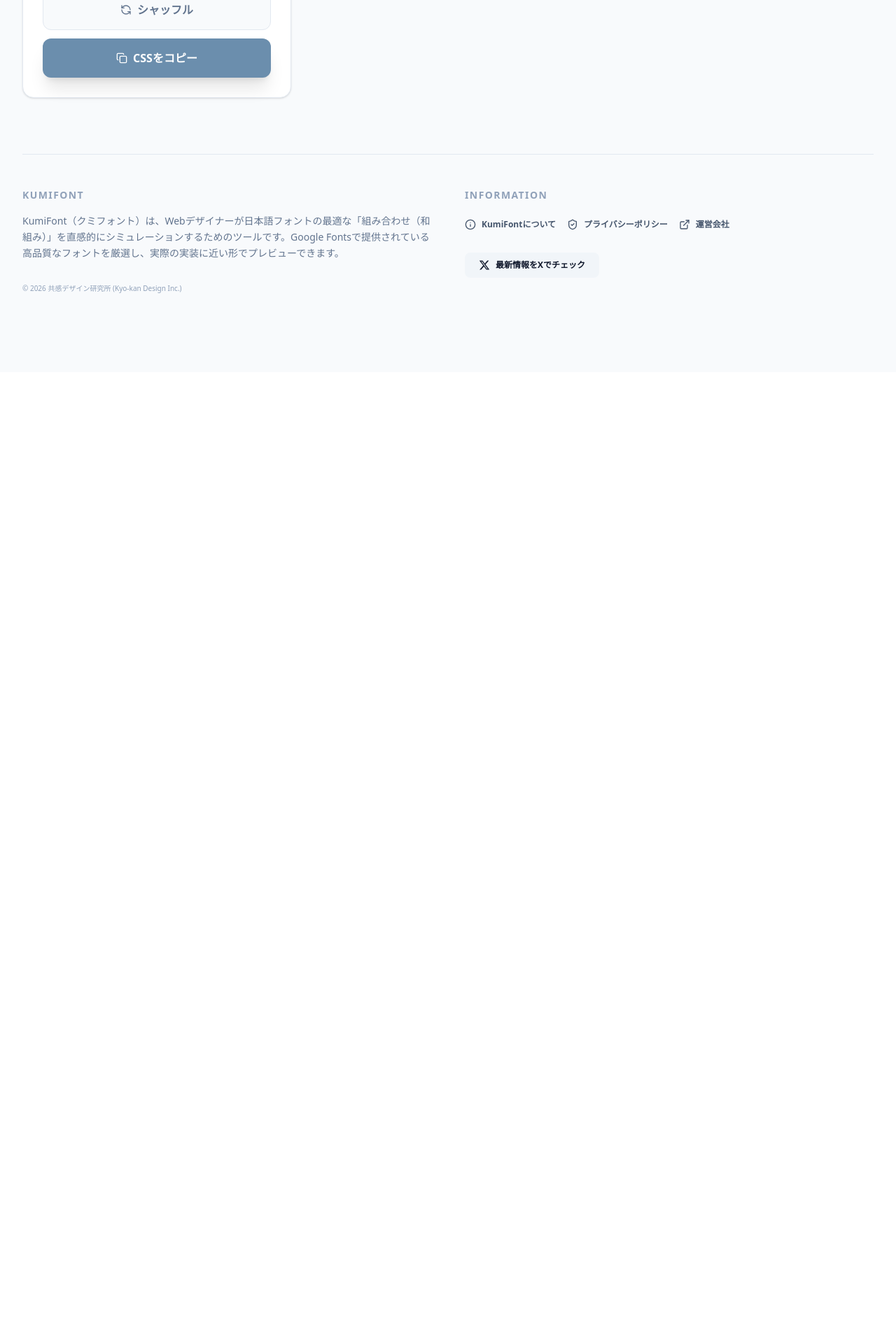
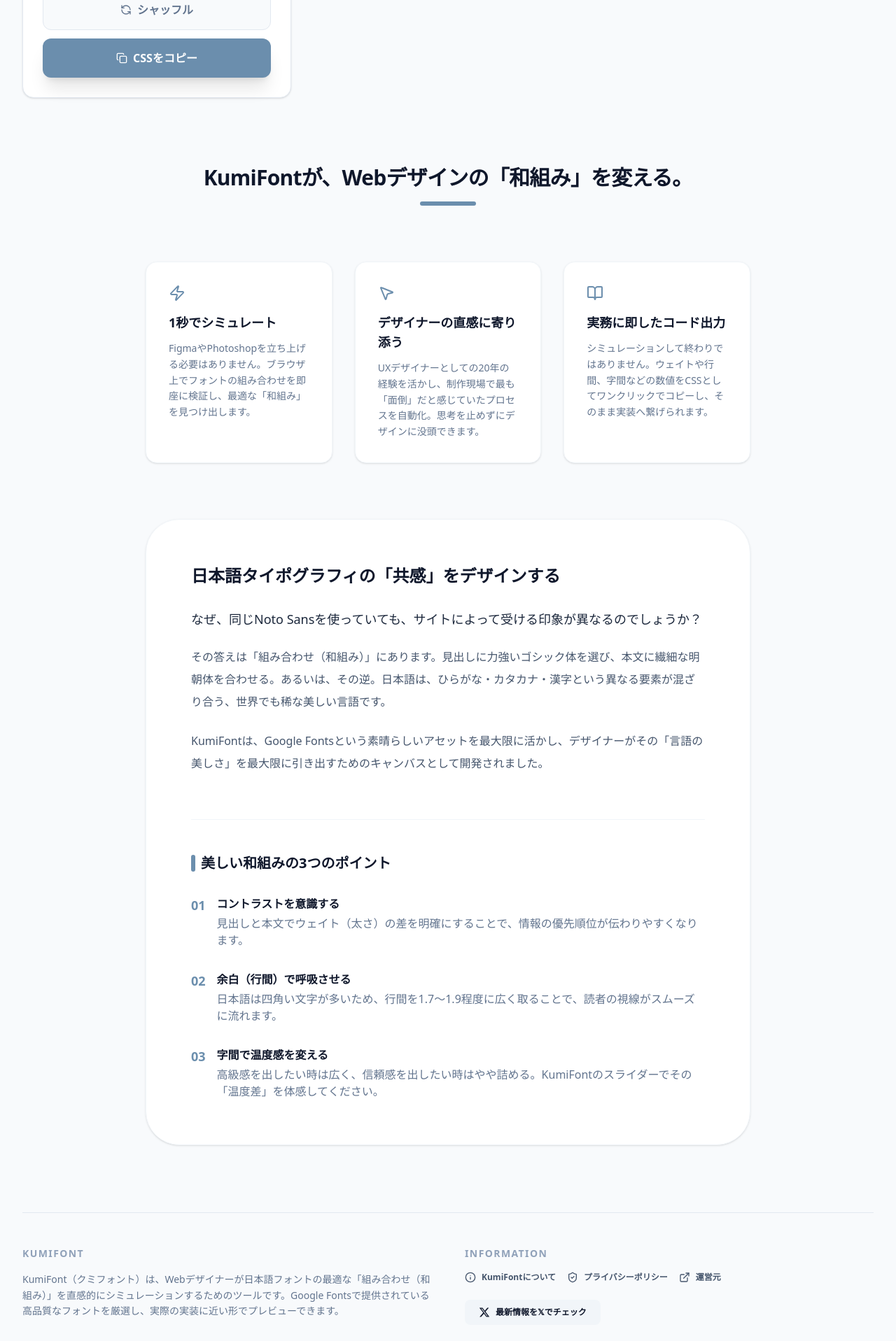
Before and after one commit to kyo-kan-design/my-font-app, a React (Vite) app: page / in a window 1280 px wide. Shown: the part 880-2797 px from the top of the page at 70% size. Before the commit the page ends 1412 px from the top, so only its background shows below. Built offline with nearby package versions, Linux system fonts and the light colour scheme; a web font is replaced by a local one.

Commit message:
Design: Refactor valuable content layout to single column for better readability

```diff
--- a/src/App.jsx
+++ b/src/App.jsx
@@ -12,10 +12,13 @@
   Info,
   ShieldCheck,
   X,
-  ExternalLink
+  ExternalLink,
+  BookOpen,
+  MousePointer2,
+  Zap
 } from 'lucide-react';
 
-// 最新のXロゴコンポーネント
+// 最新の𝕏ロゴコンポーネント
 const XIcon = ({ className }) => (
   <svg viewBox="0 0 24 24" aria-hidden="true" className={className} fill="currentColor">
     <path d="M18.244 2.25h3.308l-7.227 8.26 8.502 11.24H16.17l-5.214-6.817L4.99 21.75H1.68l7.73-8.835L1.254 2.25H8.08l4.713 6.231zm-1.161 17.52h1.833L7.084 4.126H5.117z"></path>
@@ -102,22 +105,16 @@
   return (
     <div className="min-h-screen bg-[#f8fafc] text-slate-900 font-sans p-4 md:p-8 flex flex-col">
       {/* Header Area */}
-      <div className="max-w-7xl mx-auto w-full mb-12 flex flex-col md:flex-row md:items-center justify-between gap-6">
+      <header className="max-w-7xl mx-auto w-full mb-12 flex flex-col md:flex-row md:items-center justify-between gap-6">
         <div className="flex items-center gap-6">
           <div>
             <h1 className="text-3xl font-black tracking-tighter leading-none text-black">KumiFont</h1>
-            <p className="text-slate-500 text-[10px] font-medium mt-2">
+            <p className="text-slate-500 text-[10px] font-medium mt-2 uppercase tracking-tighter">
               produced by <a href="https://kyo-kan-design.com/" target="_blank" rel="noopener noreferrer" className="text-slate-700 font-bold hover:underline">共感デザイン研究所</a>
             </p>
           </div>
           <div className="h-8 w-px bg-slate-200 hidden md:block"></div>
-          {/* X (Twitter) Link */}
-          <a
-            href="https://x.com/kumifont"
-            target="_blank"
-            rel="noopener noreferrer"
-            className="flex items-center gap-2 px-4 py-2 bg-black text-white rounded-full text-xs font-bold hover:opacity-80 transition-all shadow-sm"
-          >
+          <a href="https://x.com/kumifont" target="_blank" rel="noopener noreferrer" className="flex items-center gap-2 px-4 py-2 bg-black text-white rounded-full text-xs font-bold hover:opacity-80 transition-all shadow-sm">
             <XIcon className="w-3.5 h-3.5" />
             <span>Follow us</span>
           </a>
@@ -128,9 +125,9 @@
             <button key={id} onClick={() => setPreviewMode(id)} className={`flex items-center gap-2 px-5 py-2.5 rounded-lg text-sm font-bold transition-all ${previewMode === id ? 'text-white shadow-lg' : 'text-slate-400 hover:bg-slate-50'}`} style={{ backgroundColor: previewMode === id ? PRIMARY_COLOR : 'transparent' }}><Icon className="w-4 h-4" /><span>{VIEWPORT_SIZES[id].label}</span></button>
           ))}
         </div>
-      </div>
+      </header>
 
-      <div className="max-w-7xl mx-auto w-full grid grid-cols-1 lg:grid-cols-12 gap-8 items-start flex-grow">
+      <main className="max-w-7xl mx-auto w-full grid grid-cols-1 lg:grid-cols-12 gap-8 items-start mb-24">
         {/* Controls Column */}
         <div className="lg:col-span-4 space-y-6">
           <div className="bg-white p-7 rounded-2xl shadow-sm border border-slate-200">
@@ -188,12 +185,84 @@
             </div>
           </div>
         </div>
-      </div>
+      </main>
+
+      {/* Valuable Content Section (For AdSense) */}
+      <section className="max-w-4xl mx-auto w-full mb-24 space-y-20 px-4">
+        <div className="text-center">
+          <h2 className="text-3xl font-black tracking-tight mb-4">KumiFontが、Webデザインの「和組み」を変える。</h2>
+          <div className="h-1.5 w-20 bg-slate-200 mx-auto rounded-full" style={{ backgroundColor: PRIMARY_COLOR }}></div>
+        </div>
+
+        <div className="grid grid-cols-1 md:grid-cols-3 gap-8 text-sm">
+          <div className="bg-white p-8 rounded-2xl border border-slate-100 shadow-sm">
+            <Zap className="w-6 h-6 mb-4" style={{ color: PRIMARY_COLOR }} />
+            <h3 className="font-black text-lg mb-3">1秒でシミュレート</h3>
+            <p className="text-slate-500 leading-relaxed">FigmaやPhotoshopを立ち上げる必要はありません。ブラウザ上でフォントの組み合わせを即座に検証し、最適な「和組み」を見つけ出します。</p>
+          </div>
+          <div className="bg-white p-8 rounded-2xl border border-slate-100 shadow-sm">
+            <MousePointer2 className="w-6 h-6 mb-4" style={{ color: PRIMARY_COLOR }} />
+            <h3 className="font-black text-lg mb-3">デザイナーの直感に寄り添う</h3>
+            <p className="text-slate-500 leading-relaxed">UXデザイナーとしての20年の経験を活かし、制作現場で最も「面倒」だと感じていたプロセスを自動化。思考を止めずにデザインに没頭できます。</p>
+          </div>
+          <div className="bg-white p-8 rounded-2xl border border-slate-100 shadow-sm">
+            <BookOpen className="w-6 h-6 mb-4" style={{ color: PRIMARY_COLOR }} />
+            <h3 className="font-black text-lg mb-3">実務に即したコード出力</h3>
+            <p className="text-slate-500 leading-relaxed">シミュレーションして終わりではありません。ウェイトや行間、字間などの数値をCSSとしてワンクリックでコピーし、そのまま実装へ繋げられます。</p>
+          </div>
+        </div>
+
+        <article className="prose prose-slate max-w-none bg-white p-10 md:p-16 rounded-[3rem] shadow-sm border border-slate-100">
+          <div className="max-w-3xl mx-auto text-slate-600 leading-loose">
+            <h2 className="text-2xl font-black mb-8 text-slate-900">日本語タイポグラフィの「共感」をデザインする</h2>
+
+            <p className="mb-6 text-lg font-medium text-slate-800">
+              なぜ、同じNoto Sansを使っていても、サイトによって受ける印象が異なるのでしょうか？
+            </p>
+            <p className="mb-6">
+              その答えは「組み合わせ（和組み）」にあります。見出しに力強いゴシック体を選び、本文に繊細な明朝体を合わせる。あるいは、その逆。日本語は、ひらがな・カタカナ・漢字という異なる要素が混ざり合う、世界でも稀な美しい言語です。
+            </p>
+            <p className="mb-12">
+              KumiFontは、Google Fontsという素晴らしいアセットを最大限に活かし、デザイナーがその「言語の美しさ」を最大限に引き出すためのキャンバスとして開発されました。
+            </p>
+
+            <div className="mt-16 pt-12 border-t border-slate-100">
+              <h3 className="text-xl font-black mb-8 text-slate-900 flex items-center gap-2">
+                <span className="w-1.5 h-6 rounded-full" style={{ backgroundColor: PRIMARY_COLOR }}></span>
+                美しい和組みの3つのポイント
+              </h3>
+              <ul className="space-y-8 text-base list-none p-0">
+                <li className="flex gap-4">
+                  <span className="font-black text-lg shrink-0" style={{ color: PRIMARY_COLOR }}>01</span>
+                  <div>
+                    <strong className="text-slate-900 block mb-1">コントラストを意識する</strong>
+                    <span className="text-slate-500">見出しと本文でウェイト（太さ）の差を明確にすることで、情報の優先順位が伝わりやすくなります。</span>
+                  </div>
+                </li>
+                <li className="flex gap-4">
+                  <span className="font-black text-lg shrink-0" style={{ color: PRIMARY_COLOR }}>02</span>
+                  <div>
+                    <strong className="text-slate-900 block mb-1">余白（行間）で呼吸させる</strong>
+                    <span className="text-slate-500">日本語は四角い文字が多いため、行間を1.7〜1.9程度に広く取ることで、読者の視線がスムーズに流れます。</span>
+                  </div>
+                </li>
+                <li className="flex gap-4">
+                  <span className="font-black text-lg shrink-0" style={{ color: PRIMARY_COLOR }}>03</span>
+                  <div>
+                    <strong className="text-slate-900 block mb-1">字間で温度感を変える</strong>
+                    <span className="text-slate-500">高級感を出したい時は広く、信頼感を出したい時はやや詰める。KumiFontのスライダーでその「温度差」を体感してください。</span>
+                  </div>
+                </li>
+              </ul>
+            </div>
+          </div>
+        </article>
+      </section>
 
       {/* Footer Area */}
-      <footer className="max-w-7xl mx-auto w-full mt-20 pt-12 pb-20 border-t border-slate-200">
+      <footer className="max-w-7xl mx-auto w-full pt-12 pb-20 border-t border-slate-200">
         <div className="grid grid-cols-1 md:grid-cols-2 gap-12">
-          {/* Left Column: Description & Copyright */}
+          {/* Left Column */}
           <div className="flex flex-col justify-between">
             <div>
               <h3 className="text-sm font-black uppercase tracking-widest text-slate-400 mb-4">KumiFont</h3>
@@ -204,19 +273,20 @@
             <p className="text-[10px] text-slate-400">© 2026 共感デザイン研究所 (Kyo-kan Design Inc.)</p>
           </div>
 
-          {/* Right Column: Info & X Link */}
-          <div className="flex flex-col gap-4">
-            <h3 className="text-sm font-black uppercase tracking-widest text-slate-400 mb-2">Information</h3>
-            <div className="flex flex-wrap gap-4 mb-4">
-              <button onClick={() => setModalType('about')} className="flex items-center gap-2 text-xs font-bold text-slate-600 hover:text-slate-900 transition-colors"><Info className="w-4 h-4" /> KumiFontについて</button>
-              <button onClick={() => setModalType('privacy')} className="flex items-center gap-2 text-xs font-bold text-slate-600 hover:text-slate-900 transition-colors"><ShieldCheck className="w-4 h-4" /> プライバシーポリシー</button>
-              <a href="https://kyo-kan-design.com/" target="_blank" rel="noopener noreferrer" className="flex items-center gap-2 text-xs font-bold text-slate-600 hover:text-slate-900 transition-colors"><ExternalLink className="w-4 h-4" /> 運営会社</a>
+          {/* Right Column */}
+          <div className="flex flex-col gap-6">
+            <div>
+              <h3 className="text-sm font-black uppercase tracking-widest text-slate-400 mb-4">Information</h3>
+              <nav className="flex flex-wrap gap-4">
+                <button onClick={() => setModalType('about')} className="flex items-center gap-2 text-xs font-bold text-slate-600 hover:text-slate-900 transition-colors"><Info className="w-4 h-4" /> KumiFontについて</button>
+                <button onClick={() => setModalType('privacy')} className="flex items-center gap-2 text-xs font-bold text-slate-600 hover:text-slate-900 transition-colors"><ShieldCheck className="w-4 h-4" /> プライバシーポリシー</button>
+                <a href="https://kyo-kan-design.com/" target="_blank" rel="noopener noreferrer" className="flex items-center gap-2 text-xs font-bold text-slate-600 hover:text-slate-900 transition-colors"><ExternalLink className="w-4 h-4" /> 運営元</a>
+              </nav>
             </div>
-
             <div className="flex items-center gap-4">
               <a href="https://x.com/kumifont" target="_blank" rel="noopener noreferrer" className="flex items-center gap-2 text-xs font-black px-5 py-2.5 bg-slate-100 hover:bg-black hover:text-white rounded-lg transition-all">
                 <XIcon className="w-4 h-4" />
-                <span>最新情報をXでチェック</span>
+                <span>最新情報を𝕏でチェック</span>
               </a>
             </div>
           </div>
@@ -237,6 +307,10 @@
               <article className="prose prose-slate">
                 <h2 className="text-2xl font-black mb-6">プライバシーポリシー</h2>
                 <p className="text-slate-600 text-sm">当サイトは、共感デザイン研究所が運営しています。詳細は公式サイトをご確認ください。</p>
+                <div className="mt-8 space-y-4 text-xs text-slate-500">
+                  <p><strong>広告の配信について</strong>：当サイトでは、第三者配信の広告サービス（Googleアドセンス）を利用することがあります。</p>
+                  <p><strong>アクセス解析について</strong>：当サイトでは、Googleアナリティクスを利用してアクセス情報を収集しています。</p>
+                </div>
               </article>
             )}
           </div>
```
